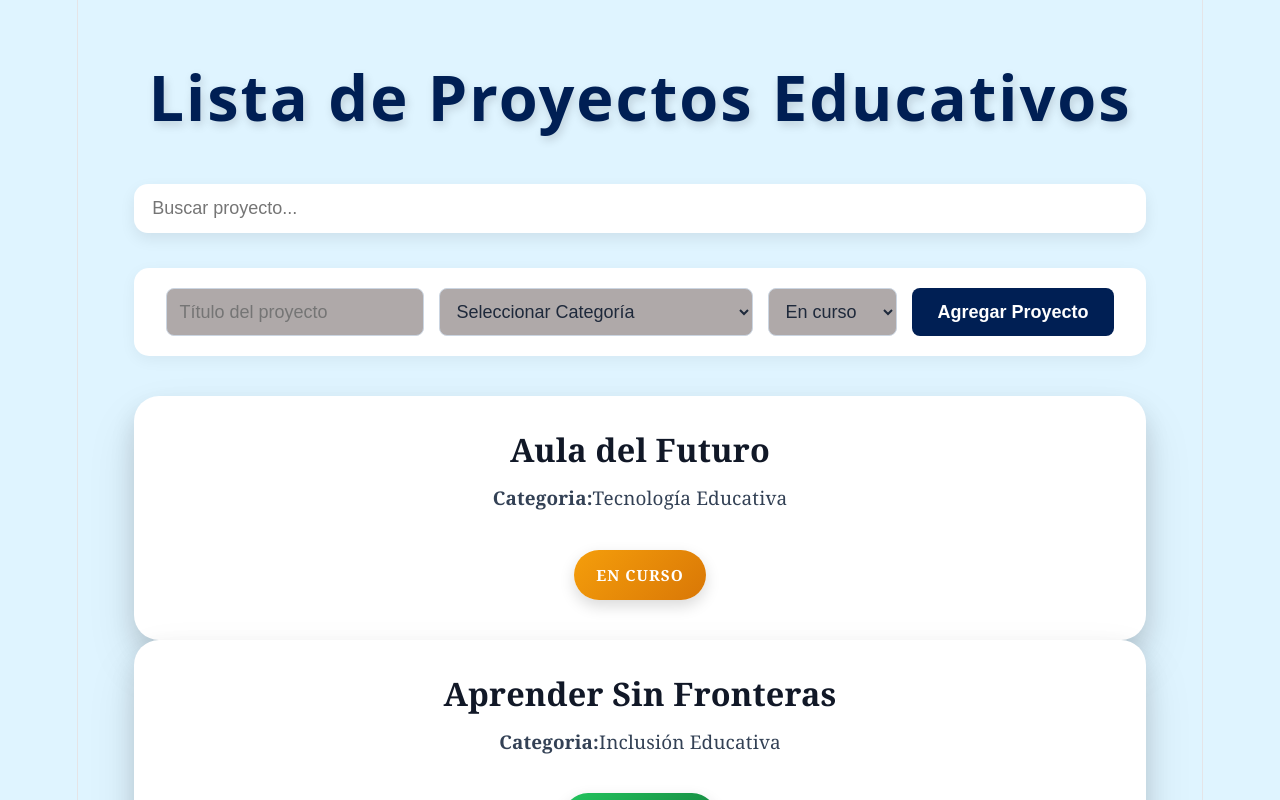
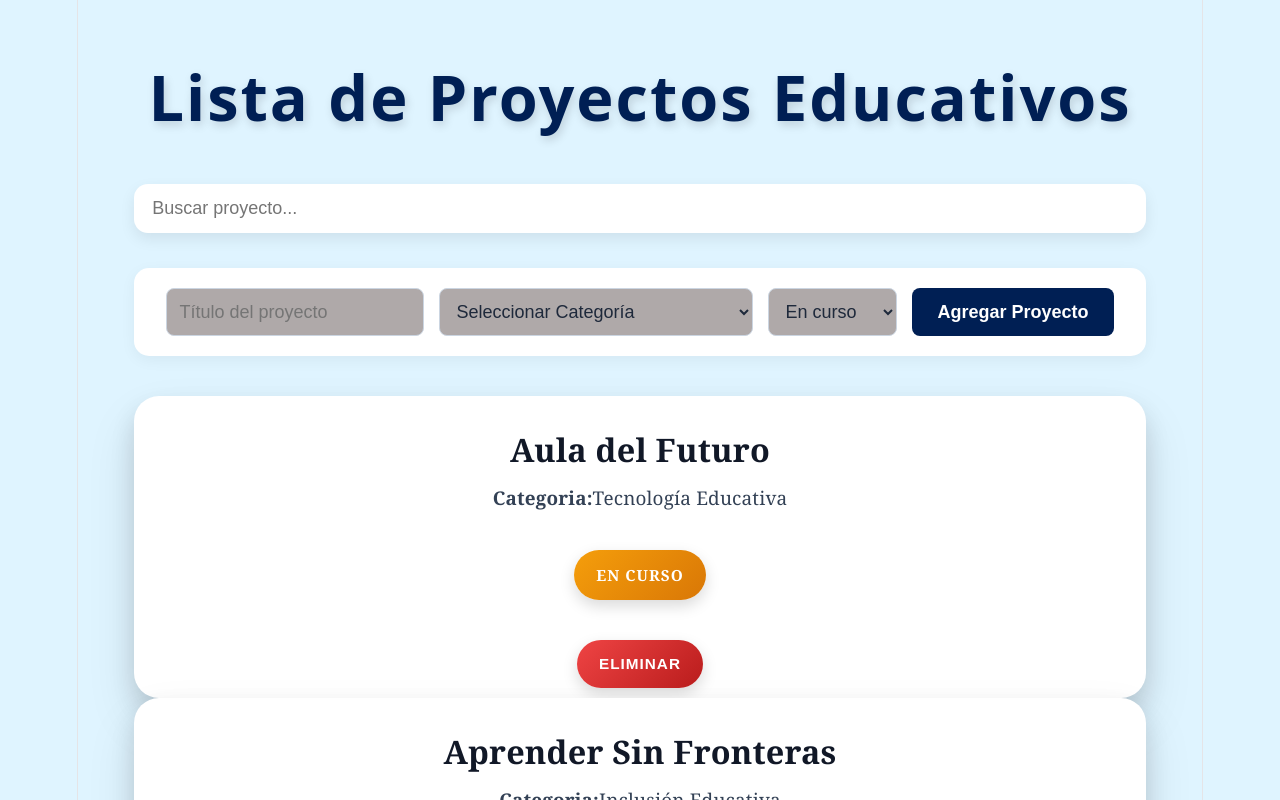
Before and after one commit to TomasTastaca/pv_tp3_grupo16, a React (Vite) app: page / in a window 1280 px wide. Shown: the top 800 px of the page. Built offline with nearby package versions, Linux system fonts and the light colour scheme.

Commit message:
termine la funcion eliminarProyecto y agregue su estilo

```diff
--- a/src/components/ListaProyectos.jsx
+++ b/src/components/ListaProyectos.jsx
@@ -4,10 +4,17 @@ import proyectoService from "../services/proyectoService"
 const ListaProyectos = () => {
     //estado para los obtener proyectos
     const [proyectos, setProyectos] = useState(proyectoService.obtenerProyectos());
-     //estado para agregar proyectos
+    // estado para eliminar proyectos
+    const handleEliminar = (id) => {
+        proyectoService.eliminarProyecto(id);
+        setProyectos(proyectoService.obtenerProyectos());
+    }
+
+    //estado para agregar proyectos
     const [titulo, setTitulo] = useState("");
     const [categoria, setCategoria] = useState("");
     const [estado, setEstado] = useState("En curso");
+
 
     const manejarAgregar = (e) => {
         e.preventDefault();
@@ -104,6 +111,8 @@ const ListaProyectos = () => {
                                     {p.estado}
                                 </span>
                             </div>
+                            {/* boton de eliminar*/}
+                             <button className="btn-delete" onClick={() => handleEliminar(p.id)}>Eliminar</button>
                         </article>
                     ))}
                 </div>
--- a/src/css/listaProyectos.css
+++ b/src/css/listaProyectos.css
@@ -153,3 +153,19 @@ body{
 .btn-add:hover {
     background-color: #003a9c;
 }
+/*boton de eliminar*/
+.btn-delete{
+    margin-top: 10px;
+    padding: 15px 22px;
+    border: none;
+    border-radius: 30px;
+    background: linear-gradient(135deg, #ef4444, #b91c1c);
+    color: white;
+    font-size: 0.85rem;
+    font-weight: bold;
+    text-transform: uppercase;
+    letter-spacing: 1px;
+    cursor: pointer;
+    box-shadow: 0 6px 15px rgba(0,0,0,0.15);
+    transition: all 0.3s ease;
+}
--- a/src/services/proyectoService.js
+++ b/src/services/proyectoService.js
@@ -14,6 +14,11 @@ const proyectoService = ( () => {
     const agregarProyecto = (nuevo) => {
         proyectos.push(nuevo);
     };
+ // eliminar Proyecto
+ const eliminarProyecto = (id) => {
+        proyectos = proyectos.filter(proyecto => proyecto.id !== id)
+    }
+
 
     //buscar proyecto por titulo
     const buscarProyecto = (texto) => {
@@ -21,7 +26,7 @@ const proyectoService = ( () => {
         return proyectos.filter(p => p.titulo.toLowerCase().includes(texto.toLowerCase()));
 
     };
-    return {obtenerProyectos, buscarProyecto, agregarProyecto};
+    return {obtenerProyectos, buscarProyecto, agregarProyecto, eliminarProyecto};
 })();
 
 export default proyectoService;
```
